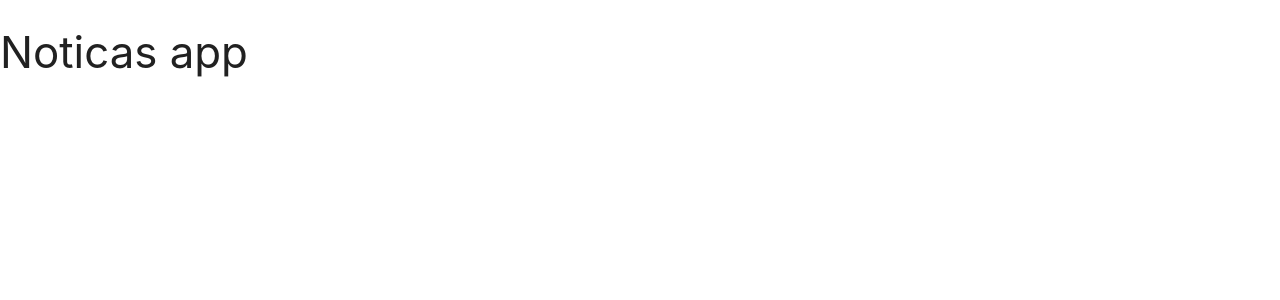
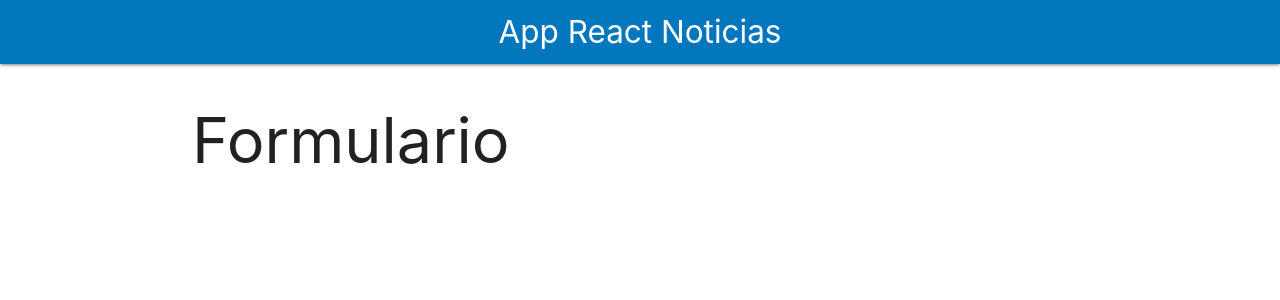
Before and after one commit to lpablos/app-react-noticias, a React (Create React App) app: page / in a window 1280 px wide. Shown: the top 300 px of the page. Built offline with nearby package versions, Linux system fonts and the light colour scheme.

Commit message:
Creando el componente de header

```diff
--- a/src/App.jsx
+++ b/src/App.jsx
@@ -1,10 +1,14 @@
-import React from 'react'
+import React, {Fragment} from 'react'
+import Header from './components/Header'
 
 const App = () => {
   return (
-    <div>
-      <h3>Noticas app</h3>
-    </div>
+    <Fragment>
+      <Header titulo = 'App React Noticias'/>
+      <div className="container white">
+        <h1>Formulario</h1>
+      </div>
+    </Fragment>
   )
 }
 
--- /dev/null
+++ b/src/components/Header.jsx
@@ -0,0 +1,11 @@
+import React from 'react'
+
+const Header = ({titulo}) => {
+    return (
+        <nav className="nav-wrapper light-blue darken-3">
+            <a href="#!" className="brand-logo center">{titulo}</a>
+        </nav>
+    )
+}
+
+export default Header
```
